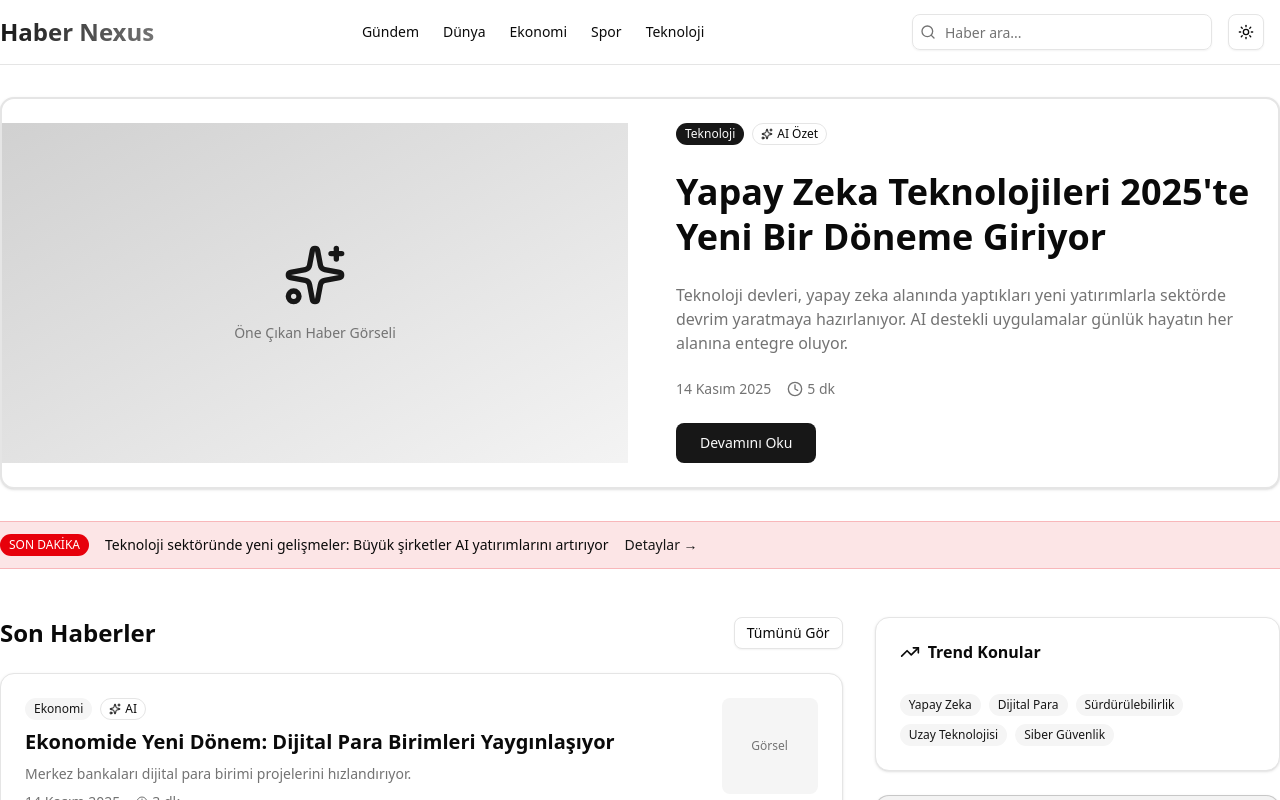
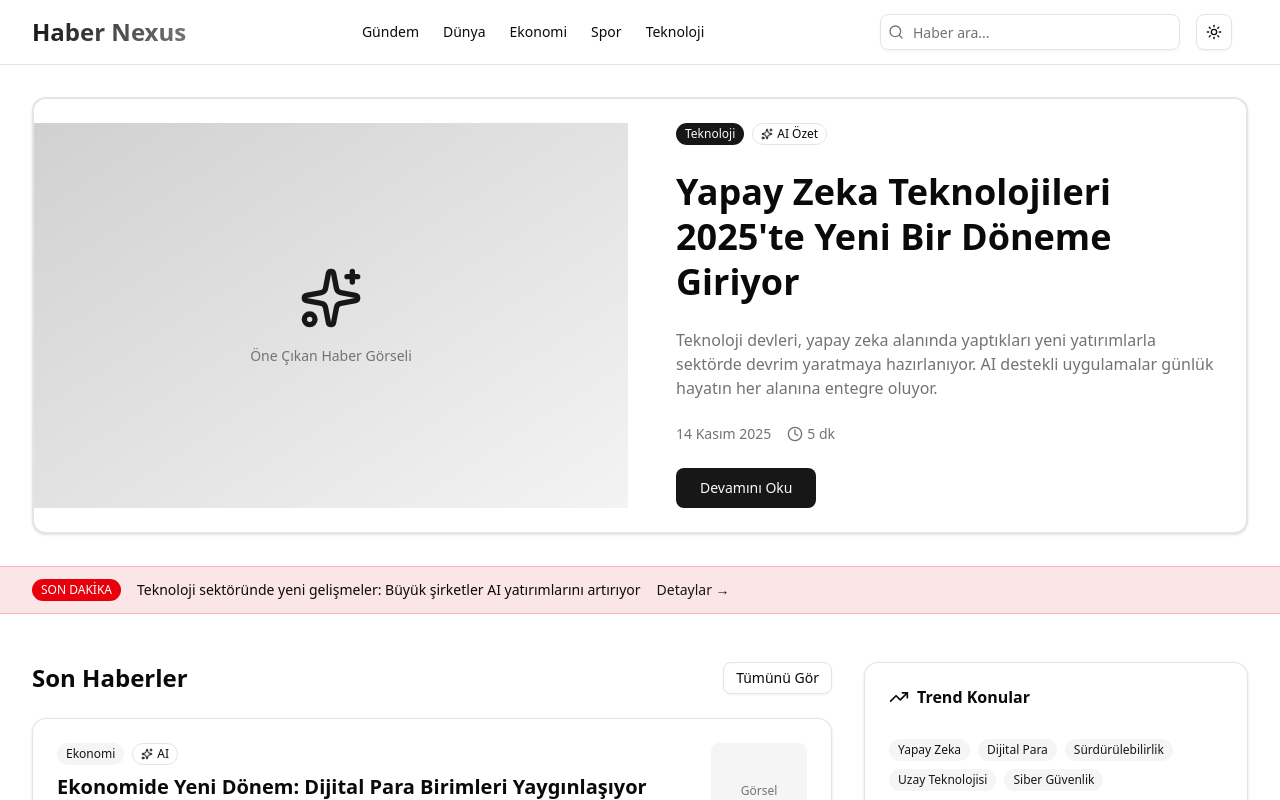
Before and after one commit to sata2500/haber-nexus, a Next.js app: page / in a window 1280 px wide. Shown: the top 800 px of the page. Built offline with nearby package versions, Linux system fonts and the light colour scheme.

Commit message:
fix: Container padding sorunu düzeltildi - sayfa artık düzgün ortalanıyor

```diff
--- a/app/globals.css
+++ b/app/globals.css
@@ -120,3 +120,11 @@
     @apply bg-background text-foreground;
   }
 }
+
+/* Container padding fix */
+.container {
+  @apply px-4 md:px-6 lg:px-8;
+  max-width: 1400px;
+  margin-left: auto;
+  margin-right: auto;
+}
```
